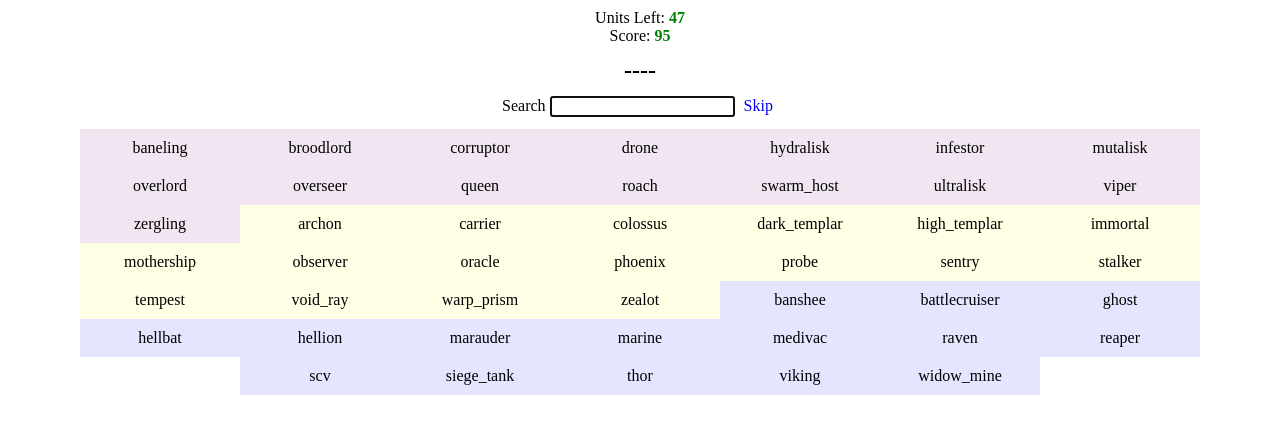
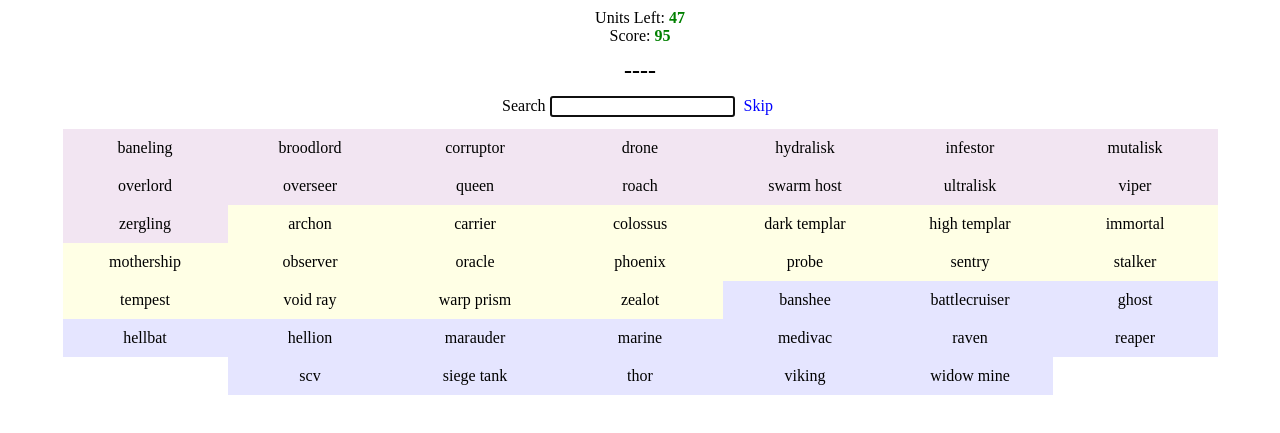
Before and after one commit to noobiept/sc_guess_unit, a plain HTML site: page index.html in a window 1280 px wide. Shown: the part 137-570 px from the top of the page. Drawn offline with Linux system fonts and the light colour scheme.

Commit message:
- use a space instead of an underscore in the units names

```diff
--- a/scripts/main.js
+++ b/scripts/main.js
@@ -17,15 +17,15 @@
         overseer: { race: 'zerg' },
         queen: { race: 'zerg' },
         roach: { race: 'zerg' },
-        swarm_host: { race: 'zerg' },
+        'swarm host': { race: 'zerg' },
         ultralisk: { race: 'zerg' },
         viper: { race: 'zerg' },
         zergling: { race: 'zerg' },
         archon: { race: 'protoss' },
         carrier: { race: 'protoss' },
         colossus: { race: 'protoss' },
-        dark_templar: { race: 'protoss' },
-        high_templar: { race: 'protoss' },
+        'dark templar': { race: 'protoss' },
+        'high templar': { race: 'protoss' },
         immortal: { race: 'protoss' },
         mothership: { race: 'protoss' },
         observer: { race: 'protoss' },
@@ -35,8 +35,8 @@
         sentry: { race: 'protoss' },
         stalker: { race: 'protoss' },
         tempest: { race: 'protoss' },
-        void_ray: { race: 'protoss' },
-        warp_prism: { race: 'protoss' },
+        'void ray': { race: 'protoss' },
+        'warp prism': { race: 'protoss' },
         zealot: { race: 'protoss' },
         banshee: { race: 'terran' },
         battlecruiser: { race: 'terran' },
@@ -49,10 +49,10 @@
         raven: { race: 'terran' },
         reaper: { race: 'terran' },
         scv: { race: 'terran' },
-        siege_tank: { race: 'terran' },
+        'siege tank': { race: 'terran' },
         thor: { race: 'terran' },
         viking: { race: 'terran' },
-        widow_mine: { race: 'terran' }
+        'widow mine': { race: 'terran' }
     };
     // html elements
     var MENU_UNITS_LEFT;
--- a/style.css
+++ b/style.css
@@ -13,7 +13,7 @@
 .List li
     {
     display: inline-block;
-    width: 120px;
+    width: 125px;
     padding: 10px 20px;
     cursor: pointer;
     }
```
Also changed, not shown: scripts/main.ts (+7 -7 lines), 14 other files.
